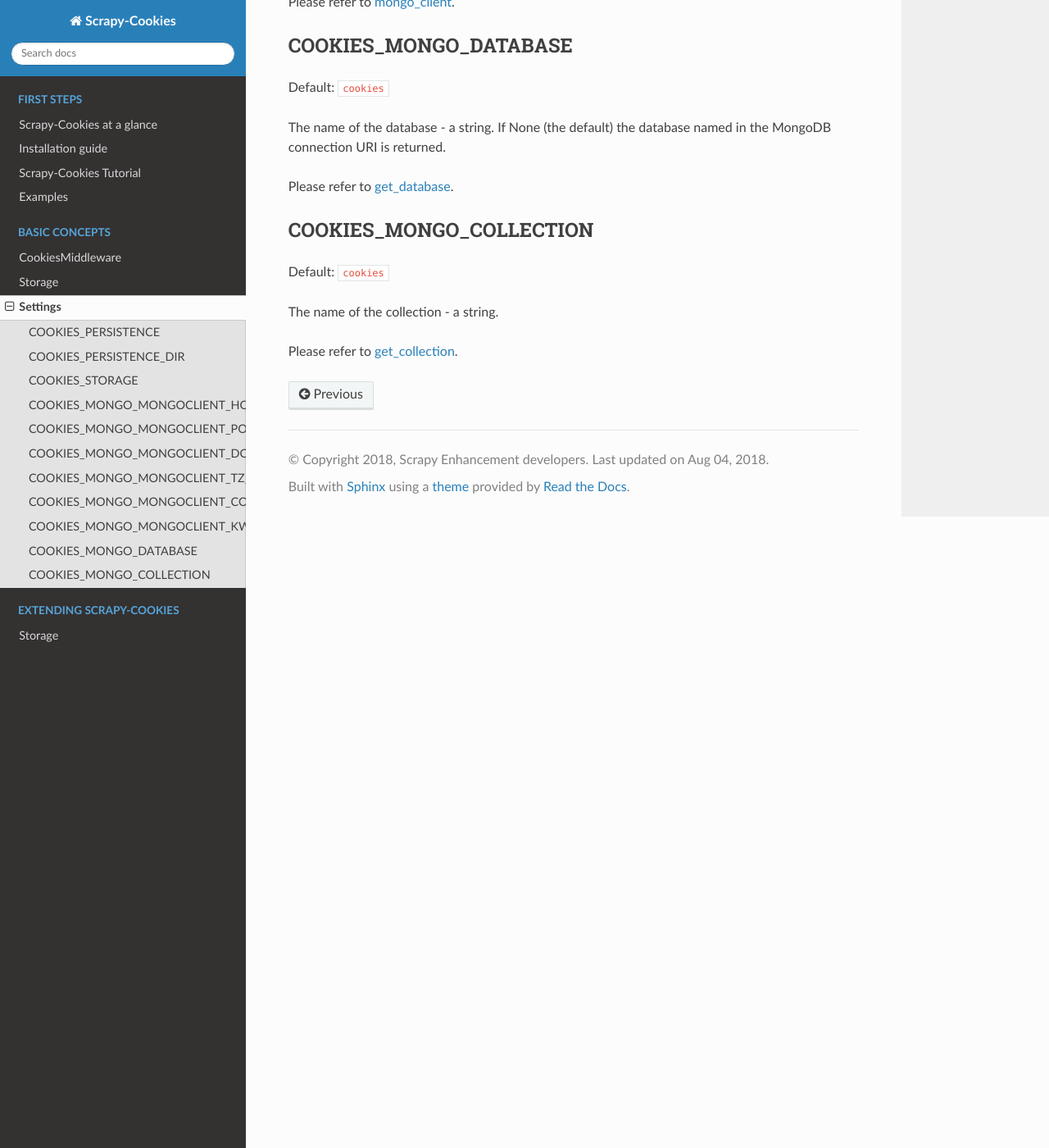
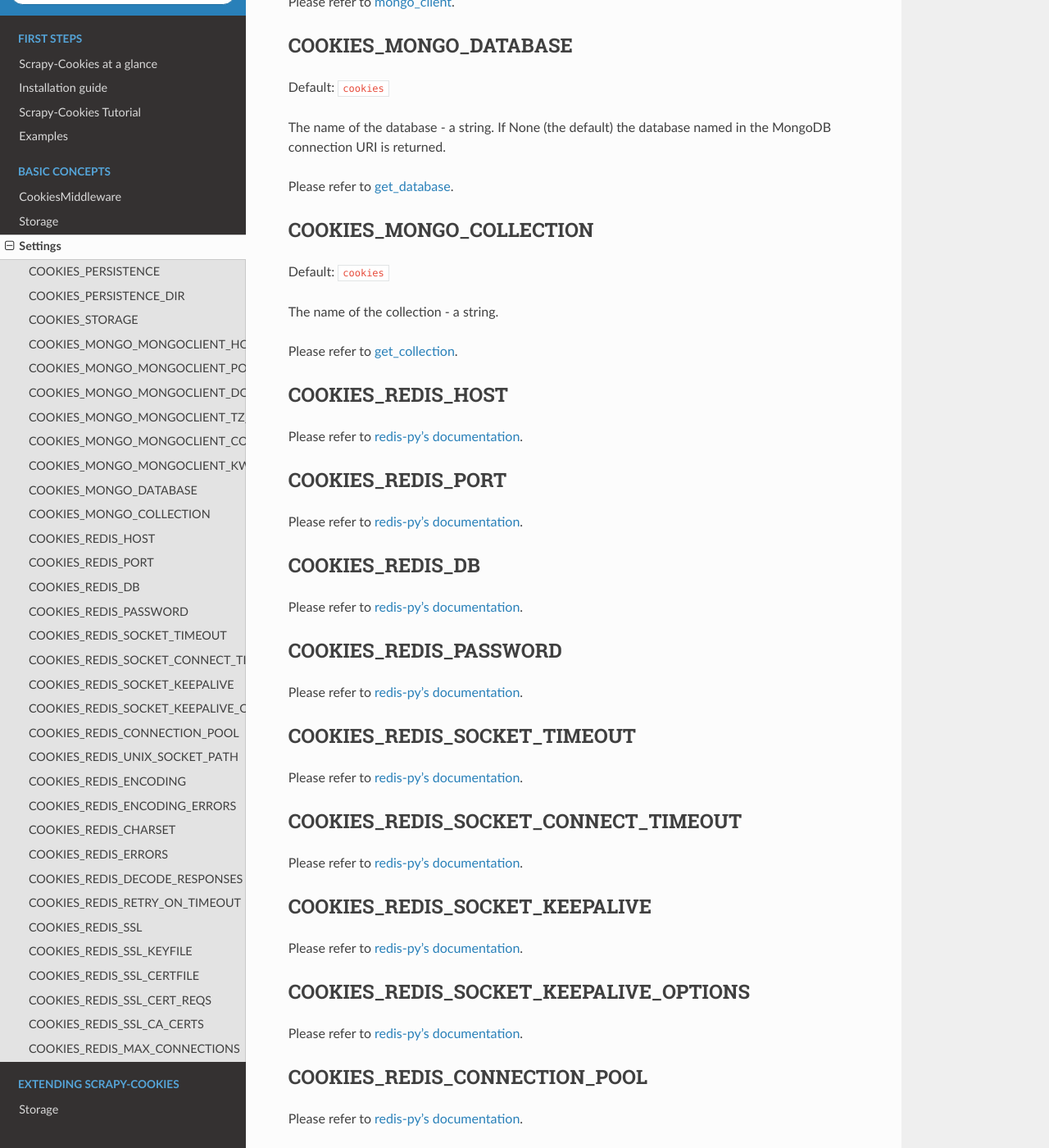
Before and after one commit to scrapedia/scrapy-cookies, a Sphinx documentation site: the page built from docs/topics/settings.rst, in a window 1280 px wide and 1400 px high, scrolled down 2147 px. Shown: the whole window at 82% size. Built offline with Sphinx 7.4.7 and the Read the Docs theme 2.0.0, drawn with Linux system fonts in a browser that asks for light colours; comment, search, counter and statistics services are not loaded; some of the changed text lies outside the part shown.

Commit message:
Add documents about RedisStorage

```diff
--- a/docs/intro/installation.rst
+++ b/docs/intro/installation.rst
@@ -28,6 +28,9 @@ Scrapy-Cookies is written in pure Python and depends on a few key Python
 packages (among others):
 
 * `Scrapy`_, of course
+* `PyMongo`_
+* `redis-py`_
+* `ujson`_
 
 The minimal versions which Scrapy-Cookies is tested against are:
 
@@ -37,6 +40,9 @@ Scrapy-Cookies may work with older versions of these packages but it is not
 guaranteed it will continue working because it’s not being tested against them.
 
 .. _Scrapy: https://scrapy.org/
+.. _PyMongo: http://api.mongodb.com/python/current/
+.. _redis-py: https://redis-py.readthedocs.io/en/latest/
+.. _ujson: https://github.com/esnme/ultrajson
 
 
 .. _intro-using-virtualenv:
--- a/docs/topics/settings.rst
+++ b/docs/topics/settings.rst
@@ -143,3 +143,160 @@ Please refer to get_collection_.
 .. _mongo_client: http://api.mongodb.com/python/current/api/pymongo/mongo_client.html#pymongo.mongo_client.MongoClient
 .. _get_database: http://api.mongodb.com/python/current/api/pymongo/mongo_client.html#pymongo.mongo_client.MongoClient.get_database
 .. _get_collection: http://api.mongodb.com/python/current/api/pymongo/database.html#pymongo.database.Database.get_collection
+
+
+.. setting:: COOKIES_REDIS_HOST
+
+COOKIES_REDIS_HOST
+~~~~~~~~~~~~~~~~~~
+
+Please refer to `redis-py's documentation`_.
+
+.. setting:: COOKIES_REDIS_PORT
+
+COOKIES_REDIS_PORT
+~~~~~~~~~~~~~~~~~~
+
+Please refer to `redis-py's documentation`_.
+
+.. setting:: COOKIES_REDIS_DB
+
+COOKIES_REDIS_DB
+~~~~~~~~~~~~~~~~
+
+Please refer to `redis-py's documentation`_.
+
+.. setting:: COOKIES_REDIS_PASSWORD
+
+COOKIES_REDIS_PASSWORD
+~~~~~~~~~~~~~~~~~~~~~~
+
+Please refer to `redis-py's documentation`_.
+
+.. setting:: COOKIES_REDIS_SOCKET_TIMEOUT
+
+COOKIES_REDIS_SOCKET_TIMEOUT
+~~~~~~~~~~~~~~~~~~~~~~~~~~~~
+
+Please refer to `redis-py's documentation`_.
+
+.. setting:: COOKIES_REDIS_SOCKET_CONNECT_TIMEOUT
+
+COOKIES_REDIS_SOCKET_CONNECT_TIMEOUT
+~~~~~~~~~~~~~~~~~~~~~~~~~~~~~~~~~~~~
+
+Please refer to `redis-py's documentation`_.
+
+.. setting:: COOKIES_REDIS_SOCKET_KEEPALIVE
+
+COOKIES_REDIS_SOCKET_KEEPALIVE
+~~~~~~~~~~~~~~~~~~~~~~~~~~~~~~
+
+Please refer to `redis-py's documentation`_.
+
+.. setting:: COOKIES_REDIS_SOCKET_KEEPALIVE_OPTIONS
+
+COOKIES_REDIS_SOCKET_KEEPALIVE_OPTIONS
+~~~~~~~~~~~~~~~~~~~~~~~~~~~~~~~~~~~~~~
+
+Please refer to `redis-py's documentation`_.
+
+.. setting:: COOKIES_REDIS_CONNECTION_POOL
+
+COOKIES_REDIS_CONNECTION_POOL
+~~~~~~~~~~~~~~~~~~~~~~~~~~~~~
+
+Please refer to `redis-py's documentation`_.
+
+.. setting:: COOKIES_REDIS_UNIX_SOCKET_PATH
+
+COOKIES_REDIS_UNIX_SOCKET_PATH
+~~~~~~~~~~~~~~~~~~~~~~~~~~~~~~
+
+Please refer to `redis-py's documentation`_.
+
+.. setting:: COOKIES_REDIS_ENCODING
+
+COOKIES_REDIS_ENCODING
+~~~~~~~~~~~~~~~~~~~~~~
+
+Please refer to `redis-py's documentation`_.
+
+.. setting:: COOKIES_REDIS_ENCODING_ERRORS
+
+COOKIES_REDIS_ENCODING_ERRORS
+~~~~~~~~~~~~~~~~~~~~~~~~~~~~~
+
+Please refer to `redis-py's documentation`_.
+
+.. setting:: COOKIES_REDIS_CHARSET
+
+COOKIES_REDIS_CHARSET
+~~~~~~~~~~~~~~~~~~~~~
+
+Please refer to `redis-py's documentation`_.
+
+.. setting:: COOKIES_REDIS_ERRORS
+
+COOKIES_REDIS_ERRORS
+~~~~~~~~~~~~~~~~~~~~
+
+Please refer to `redis-py's documentation`_.
+
+.. setting:: COOKIES_REDIS_DECODE_RESPONSES
+
+COOKIES_REDIS_DECODE_RESPONSES
+~~~~~~~~~~~~~~~~~~~~~~~~~~~~~~
+
+Please refer to `redis-py's documentation`_.
+
+.. setting:: COOKIES_REDIS_RETRY_ON_TIMEOUT
+
+COOKIES_REDIS_RETRY_ON_TIMEOUT
+~~~~~~~~~~~~~~~~~~~~~~~~~~~~~~
+
+Please refer to `redis-py's documentation`_.
+
+.. setting:: COOKIES_REDIS_SSL
+
+COOKIES_REDIS_SSL
+~~~~~~~~~~~~~~~~~
+
+Please refer to `redis-py's documentation`_.
+
+.. setting:: COOKIES_REDIS_SSL_KEYFILE
+
+COOKIES_REDIS_SSL_KEYFILE
+~~~~~~~~~~~~~~~~~~~~~~~~~
+
+Please refer to `redis-py's documentation`_.
+
+.. setting:: COOKIES_REDIS_SSL_CERTFILE
+
+COOKIES_REDIS_SSL_CERTFILE
+~~~~~~~~~~~~~~~~~~~~~~~~~~
+
+Please refer to `redis-py's documentation`_.
+
+.. setting:: COOKIES_REDIS_SSL_CERT_REQS
+
+COOKIES_REDIS_SSL_CERT_REQS
+~~~~~~~~~~~~~~~~~~~~~~~~~~~
+
+Please refer to `redis-py's documentation`_.
+
+.. setting:: COOKIES_REDIS_SSL_CA_CERTS
+
+COOKIES_REDIS_SSL_CA_CERTS
+~~~~~~~~~~~~~~~~~~~~~~~~~~
+
+Please refer to `redis-py's documentation`_.
+
+.. setting:: COOKIES_REDIS_MAX_CONNECTIONS
+
+COOKIES_REDIS_MAX_CONNECTIONS
+~~~~~~~~~~~~~~~~~~~~~~~~~~~~~
+
+Please refer to `redis-py's documentation`_.
+
+.. _redis-py's documentation: https://redis-py.readthedocs.io/en/latest/
```
Also changed, not shown: docs/intro/tutorial.rst (+3 -19 lines), docs/topics/storage.rst (+37 -0 lines).
